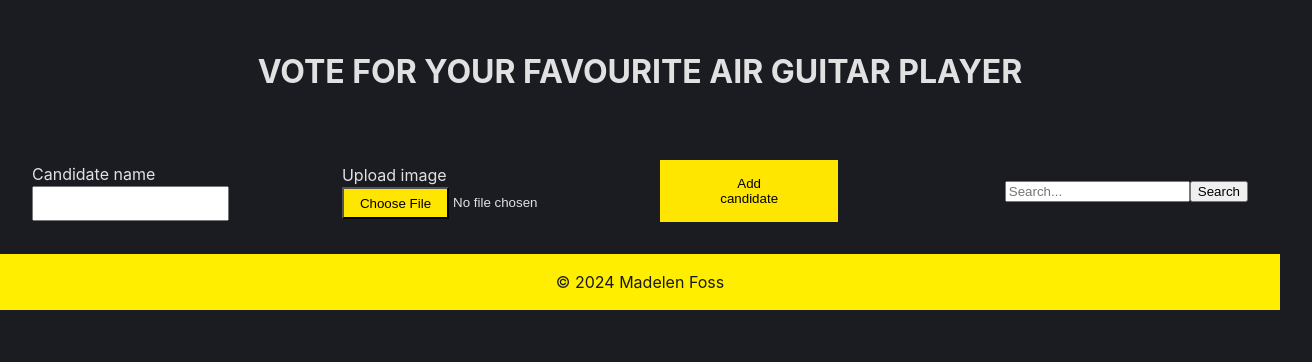
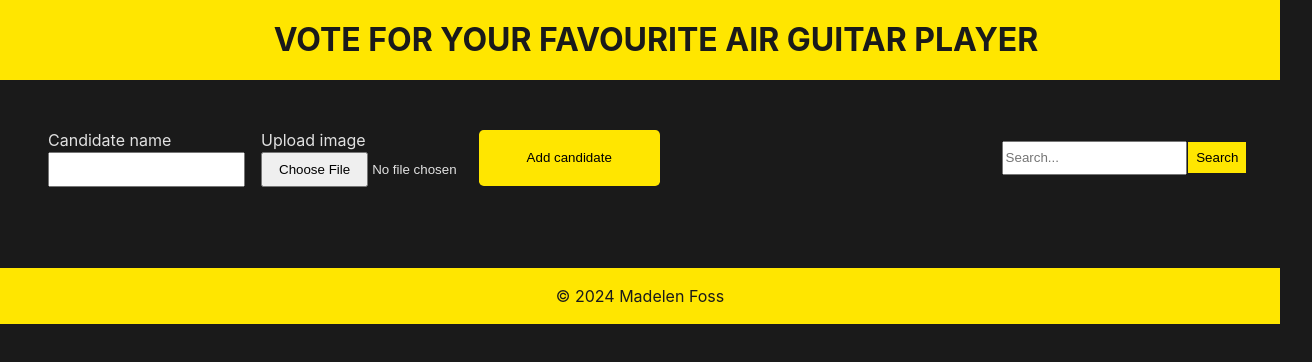
Before and after one commit to madelenfoss/voting-app, a React (Vite) app: page / in a window 1280 px wide. Shown: the top 362 px of the page, 1312 px wide, since content can reach past the window. Built offline with nearby package versions, Linux system fonts and the light colour scheme.

Commit message:
Styled buttons, header and candidate cards

```diff
--- a/src/index.css
+++ b/src/index.css
@@ -5,7 +5,7 @@
 
   color-scheme: light dark;
   color: rgba(255, 255, 255, 0.87);
-  background-color: #1a1c22;
+  background-color: #1a1a1a;
 
   font-synthesis: none;
   text-rendering: optimizeLegibility;
@@ -21,8 +21,24 @@ body {
   min-height: 100vh;
 }
 
+button {
+  border: none;
+  margin: 0.1rem;
+  background-color: #ffe600;
+  cursor: pointer;
+  padding: 0.5rem;
+}
+
+header {
+  margin: 0 auto;
+  background: #ffe600;
+  height: 5rem;
+}
+
 h1 {
-  margin: 3rem auto;
+  margin: 0 auto;
+  padding: 1rem;
+  color: #1a1a1a;
   width: 100vw;
   font-size: 2em;
   text-transform: uppercase;
@@ -63,28 +79,44 @@ h1 {
   padding: 0.5rem;
 }
 
-.candidate_name {
+.candidate_name-input {
   display: flex;
   flex-direction: column;
   padding: 0 1rem;
 }
 
-.candidate_image {
+.candidate_image-input {
   display: flex;
   flex-direction: column;
 }
 
 input::-webkit-file-upload-button {
-  background: #ffe600;
-  padding: 0.4rem 1rem;
+  padding: 0.5rem 1rem;
 }
 
 #image {
-  width: 14rem;
+  width: 13.5rem;
 }
 
 .candidate_ul {
   list-style: none;
+  margin-bottom: 3rem;
+  width: 50%;
+	display: grid;
+	grid-template-columns: repeat(2, 1fr);
+	gap: 2rem;
+}
+
+.candidate_li {
+  background:#2d2d2d;
+  padding: 0 2rem 2rem 2rem;
+  border-radius: 0.3rem;
+  box-shadow: 0 0.5rem 1rem rgba(0, 0, 0, 0.5);
+}
+
+.candidate_image {
+  border-radius: 5%;
+  width: 100%;
 }
 
 .error {
@@ -92,27 +124,20 @@ input::-webkit-file-upload-button {
   padding: 0 3rem 1rem 3rem;
   color: rgb(255, 255, 255);
 }
-/*
-button {
-  border: none;
-  background-color: #ffe600;
-  cursor: pointer;
-  transition: 0.3s ease-in-out;
-} */
 
 .candidate_add-btn {
   border: none;
   background-color: #ffe600;
   cursor: pointer;
   transition: 0.3s ease-in-out;
-  padding: 1rem 3rem;
+  padding: 1.3rem 3rem;
+  border-radius: 0.3rem;
 }
-
 
 footer {
   display: flex;
   margin-top: auto;
-  background: rgb(255, 238, 0);
+  background: #ffe600;
   color: #1a1a1a;
   width: 100vw;
   justify-content: center;
```
